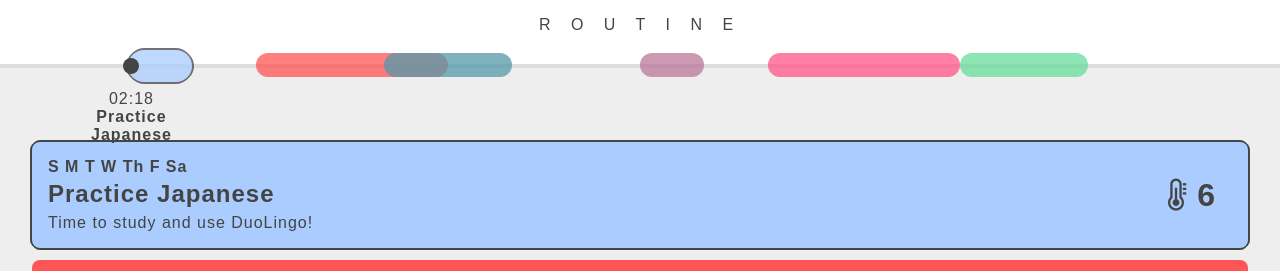
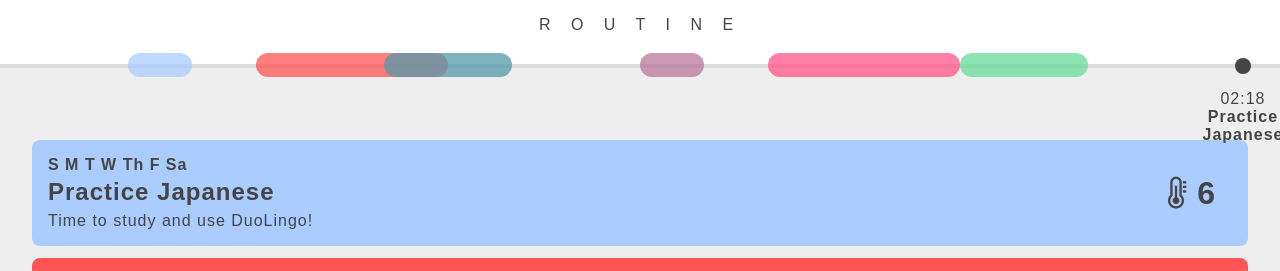
Before and after one commit to defacid/routine, a plain HTML site: page index.html in a window 1280 px wide. Shown: the top 271 px of the page. Drawn offline with Linux system fonts and the light colour scheme.

Commit message:
Fixed timeline + style breaking
Next update will be starting to implement some of the functionality

```diff
--- a/css/style.css
+++ b/css/style.css
@@ -4,6 +4,7 @@ html, body, p, h1, h2, h3, h4, h5 {
     font-family: Sans-serif;
     color: #444;
     letter-spacing: 1px;
+    overflow-x: hidden;
 }
 
 h2 {
@@ -18,6 +19,7 @@ h2 {
 }
 
 .timeline {
+    z-index: 2;
     position: absolute;
     top: 4em;
     left: 0;
@@ -27,7 +29,7 @@ h2 {
 }
 
 #marker {
-    z-index: 2;
+    z-index: 4;
     position: absolute;
     top: -0.4em;
     left: 11vw;
@@ -59,7 +61,7 @@ h2 {
 }
 
 .section {
-    z-index: 1;
+    z-index: 3;
     position: absolute;
     top: -0.7em;
     height: 1.5em;
@@ -104,7 +106,9 @@ h2 {
 /*Event List init*/
 
 .eventList {
-    margin-top: 1em;
+    position: absolute;
+    top: 4em;
+    left: 0;
     padding-top: 4em;
     padding-bottom: 1em;
     width: 100%;
--- a/index.html
+++ b/index.html
@@ -20,7 +20,7 @@
                     <p class="current">Practice Japanese</p>
                 </div>
             </div>
-            <div class="section item now"></div>
+            <div class="section item"></div>
             <div class="section item2"></div>
             <div class="section item3"></div>
             <div class="section item4"></div>
@@ -28,7 +28,7 @@
             <div class="section item6"></div>
         </div>
         <div class="eventList">
-            <div class="item now">
+            <div class="item">
                 <p class="weekdays"><strong>S M T W Th F Sa</strong></p>
                 <h2 class="title">Practice Japanese</h2>
                 <p class="description">Time to study and use DuoLingo!</p>
--- a/js/timeline.js
+++ b/js/timeline.js
@@ -6,10 +6,11 @@ function moveMarker() {
     if (mm < 10) mm = "0" + mm;
     var time = date.getTime();
 
+    //var markerPosition = 0;
+    var markerPosition = time/100 % 86400 / 86400 * 100;
+
     document.getElementById("timeStamp").innerHTML = "" + hh + ":" + mm;
-    //document.getElementById("timeStamp").innerHTML = "" + time/1000 % 86400 / 86400 * 100;
-
-    var markerPosition = time/1000 % 86400 / 86400 * 100;
+    //document.getElementById("timeStamp").innerHTML = markerPosition;
 
     document.getElementById("marker").style.left = markerPosition + "vw";
 }
```
